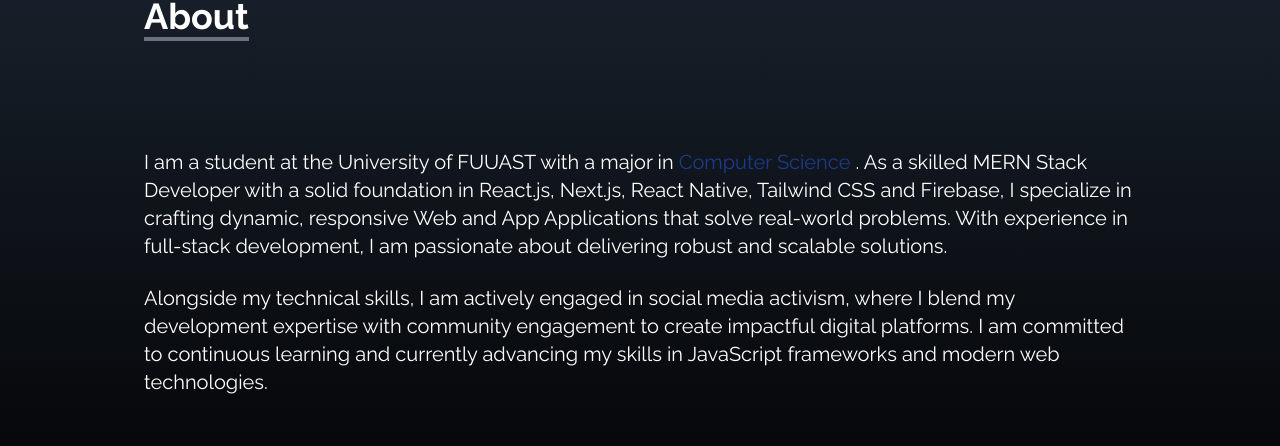
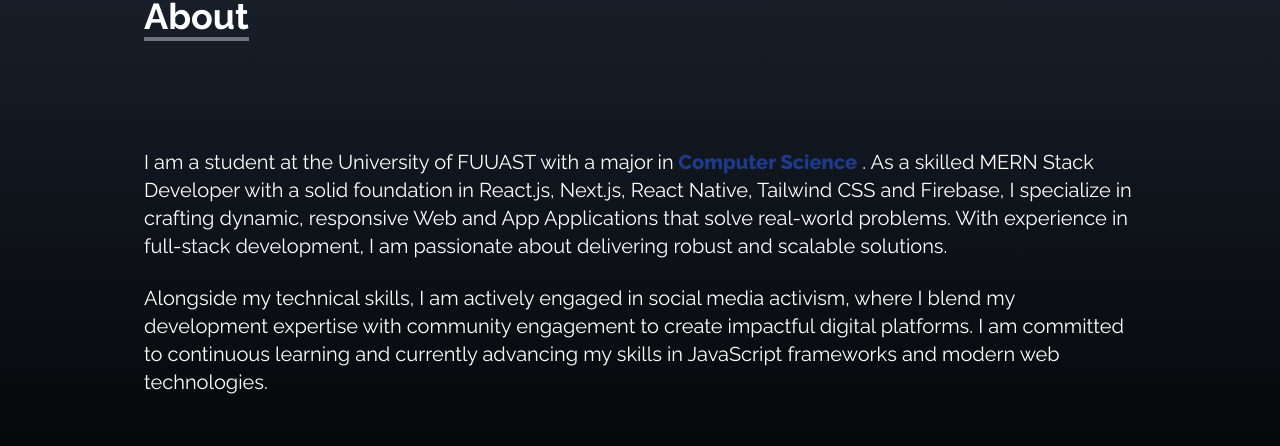
Before and after one commit to adilraees786/My-Portfolio-, a React (Vite) app: page / in a window 1280 px wide. Shown: the part 1004-1450 px from the top of the page. Built offline with nearby package versions, Linux system fonts and the light colour scheme.

Commit message:
add fontweight bold

```diff
--- a/src/components/About.jsx
+++ b/src/components/About.jsx
@@ -13,7 +13,7 @@ const About = () => {
           </h1>
         </div>
         <p className=' text-xl mt-20'>I am a student at the University of FUUAST with a major in
-           <span className=' text-blue-900'> Computer Science</span> . As a skilled MERN Stack Developer with a solid foundation in React.js,
+           <span className=' text-blue-900 font-extrabold' > Computer Science</span> . As a skilled MERN Stack Developer with a solid foundation in React.js,
             Next.js, React Native, Tailwind CSS  and Firebase, I specialize in crafting dynamic, responsive
             Web and App Applications that solve real-world problems. With experience in full-stack
              development, I am passionate about delivering robust and scalable solutions.</p>
@@ -22,7 +22,7 @@ const About = () => {
         Alongside my technical skills, I am actively engaged in social media activism, where I
          blend my development expertise with community engagement to create impactful digital
           platforms. I am committed to continuous learning and currently advancing my skills
-           in JavaScript frameworks and modern web technologies.
+           in  <span className=''> JavaScript</span> frameworks and modern web technologies.
         </p>
       </div>
     </div>
```
